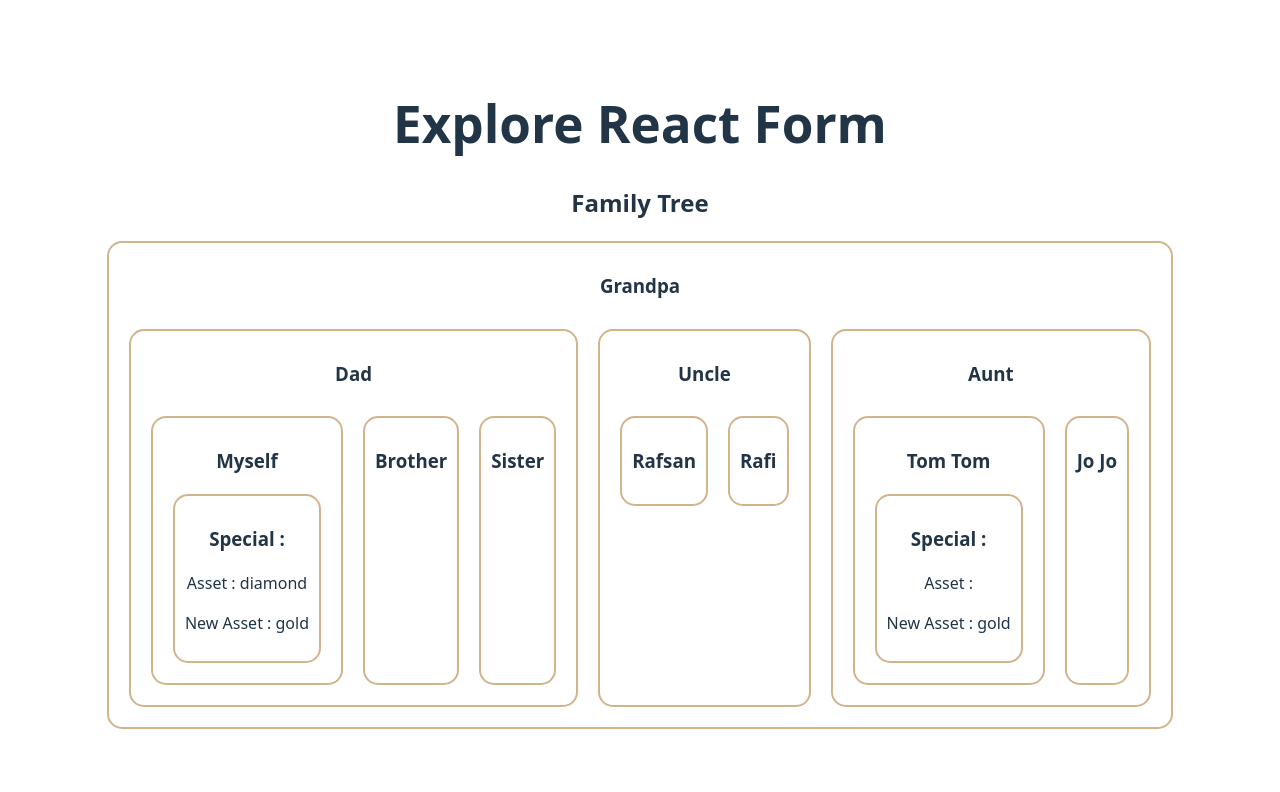
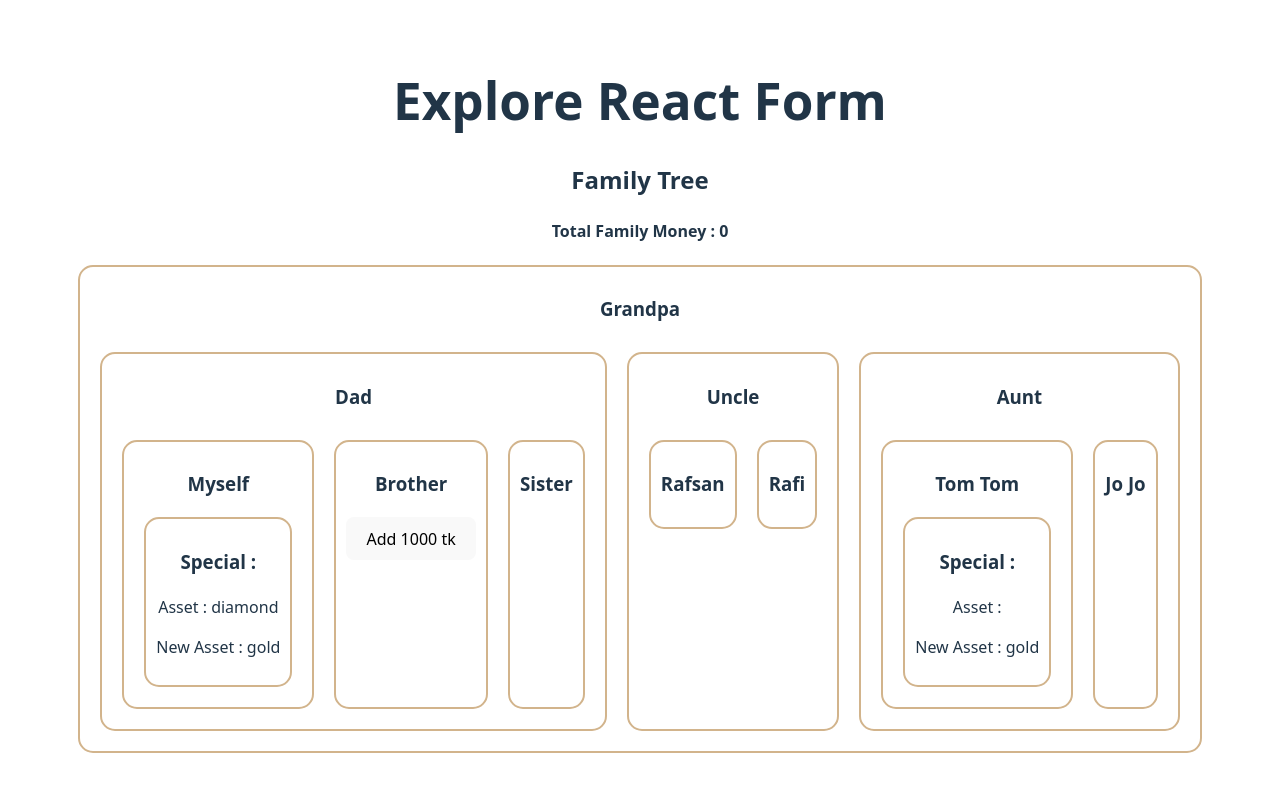
Before and after one commit to jubaer2222/mo-46-react-core-concept, a React (Vite) app: page / in a window 1280 px wide. Shown: the top 792 px of the page. Built offline with nearby package versions, Linux system fonts and the light colour scheme.

Commit message:
final commit

```diff
--- a/src/components/FamilyTree/Brother.jsx
+++ b/src/components/FamilyTree/Brother.jsx
@@ -1,9 +1,14 @@
-import React from 'react';
+import React, { use } from 'react';
+import { MoneyContext } from './FamilyTree';
 
 const Brother = () => {
+
+  const [money, setMoney] = use(MoneyContext);
+
   return (
     <div>
       <h3>Brother</h3>
+      <button onClick={()=> setMoney(money + 1000)}>Add 1000 tk</button>
     </div>
   );
 };
--- a/src/components/FamilyTree/FamilyTree.jsx
+++ b/src/components/FamilyTree/FamilyTree.jsx
@@ -1,10 +1,13 @@
-import React, { createContext } from 'react';
+import React, { createContext, useState } from 'react';
 import Grandpa from './Grandpa';
 import './family-tree.css'
 
 export const AssetContext = createContext('');
+export const MoneyContext = createContext(0);
 
 const FamilyTree = () => {
+
+  const [money, setMoney] = useState(0);
 
   const asset = 'diamond';
   const newAsset = 'gold';
@@ -12,9 +15,12 @@
   return (
     <div className='family-tree'>
       <h2>Family Tree</h2>
-      <AssetContext.Provider value={newAsset}>
+      <h4>Total Family Money : {money}</h4>
+     <MoneyContext value={[money, setMoney]}>
+       <AssetContext.Provider value={newAsset}>
         <Grandpa asset={asset}></Grandpa>
       </AssetContext.Provider>
+     </MoneyContext>
     </div>
   );
 };
```
